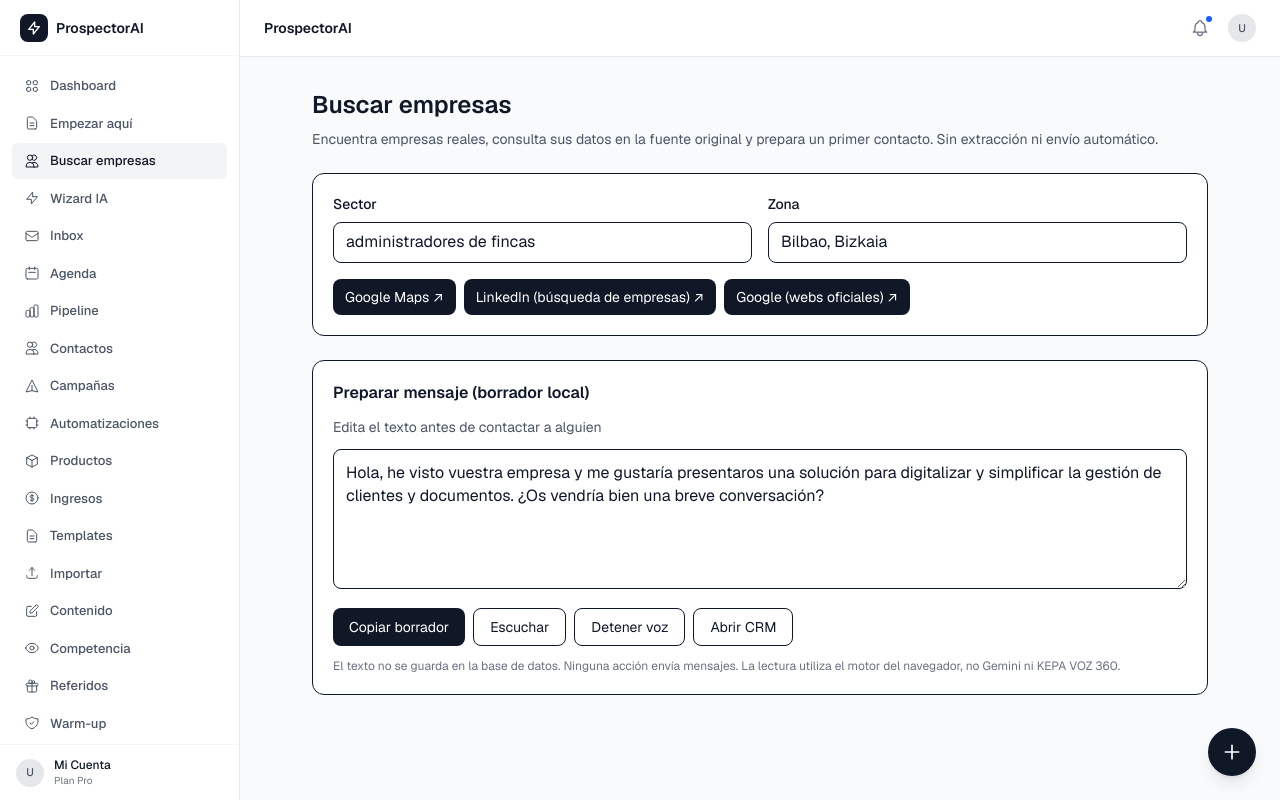
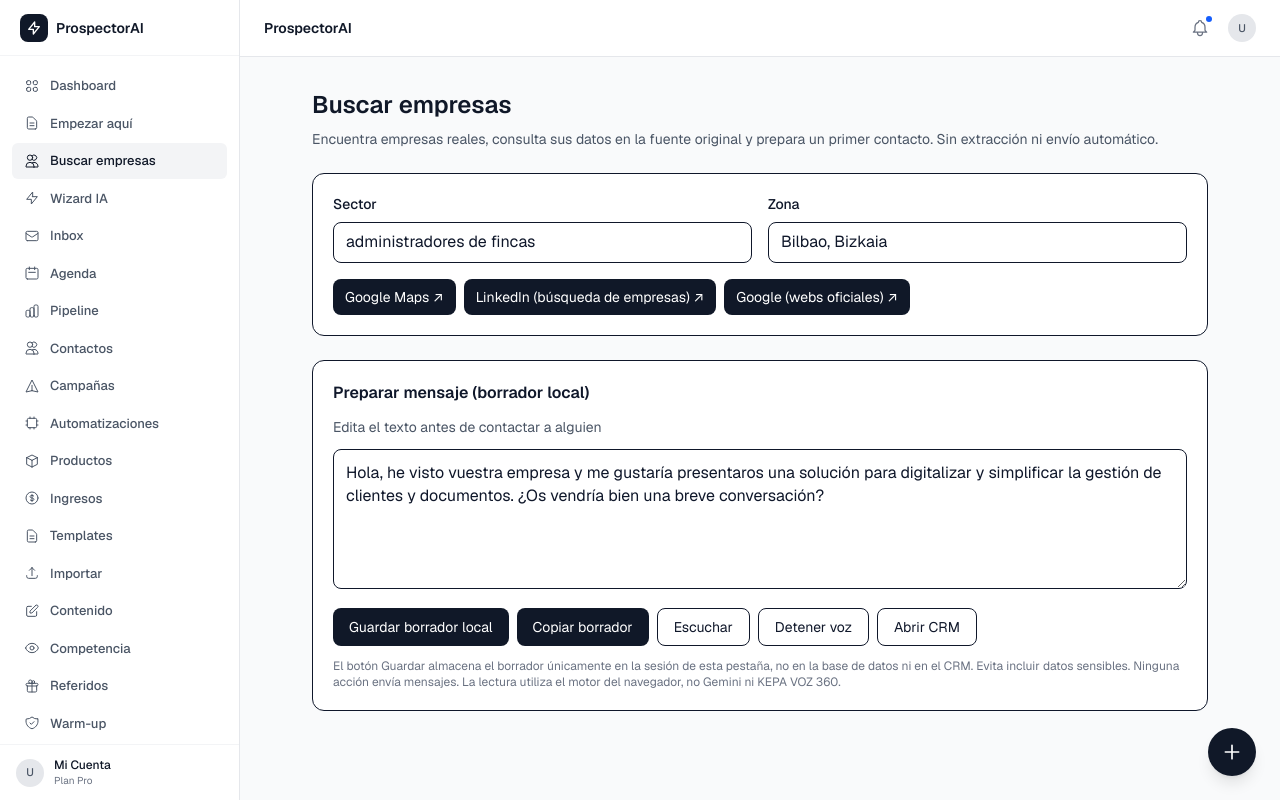
Before and after one commit to kepabilbao67-bot/prospector-AI, a Next.js app: page /buscar-empresas in a window 1280 px wide. Built offline with nearby package versions, Linux system fonts and the light colour scheme.

Commit message:
feat: save manual prospecting drafts in tab session without CRM writes

```diff
--- a/src/app/(dashboard)/buscar-empresas/page.tsx
+++ b/src/app/(dashboard)/buscar-empresas/page.tsx
@@ -1,6 +1,6 @@
 "use client";
 
-import { useMemo, useState } from "react";
+import { useEffect, useMemo, useState } from "react";
 import Link from "next/link";
 
 export default function BuscarEmpresasPage() {
@@ -8,6 +8,20 @@
   const [zona, setZona] = useState("Bilbao, Bizkaia");
   const [mensaje, setMensaje] = useState("Hola, he visto vuestra empresa y me gustaría presentaros una solución para digitalizar y simplificar la gestión de clientes y documentos. ¿Os vendría bien una breve conversación?");
   const [estado, setEstado] = useState("");
+
+  useEffect(() => {
+    try {
+      const previous = window.sessionStorage.getItem("prospector:manual-draft:v1");
+      if (previous) setMensaje(previous);
+    } catch { /* Browser may block session storage. */ }
+  }, []);
+
+  function guardarBorrador() {
+    try {
+      window.sessionStorage.setItem("prospector:manual-draft:v1", mensaje);
+      setEstado("Borrador guardado en esta pestaña. No está en el CRM ni se ha enviado.");
+    } catch { setEstado("No se pudo guardar en esta pestaña. Copia el texto para conservarlo."); }
+  }
 
   const busqueda = useMemo(() => [sector.trim(), zona.trim()].filter(Boolean).join(" "), [sector, zona]);
   const lista = [
@@ -54,13 +68,14 @@
         <label className="block text-sm text-gray-600" htmlFor="borrador-prospector">Edita el texto antes de contactar a alguien</label>
         <textarea id="borrador-prospector" rows={5} value={mensaje} onChange={e => setMensaje(e.target.value)} className="w-full rounded-lg border p-3 text-sm" />
         <div className="flex flex-wrap gap-2">
+          <button onClick={guardarBorrador} className="rounded-lg bg-gray-900 px-4 py-2 text-sm text-white">Guardar borrador local</button>
           <button onClick={copiar} className="rounded-lg bg-gray-900 px-4 py-2 text-sm text-white">Copiar borrador</button>
           <button onClick={escuchar} className="rounded-lg border px-4 py-2 text-sm">Escuchar</button>
           <button onClick={() => { if ("speechSynthesis" in window) window.speechSynthesis.cancel(); setEstado("Lectura detenida."); }} className="rounded-lg border px-4 py-2 text-sm">Detener voz</button>
           <Link href="/contacts" className="rounded-lg border px-4 py-2 text-sm">Abrir CRM</Link>
         </div>
         <p role="status" className="text-xs text-gray-600">{estado}</p>
-        <p className="text-xs text-gray-500">El texto no se guarda en la base de datos. Ninguna acción envía mensajes. La lectura utiliza el motor del navegador, no Gemini ni KEPA VOZ 360.</p>
+        <p className="text-xs text-gray-500">El botón Guardar almacena el borrador únicamente en la sesión de esta pestaña, no en la base de datos ni en el CRM. Evita incluir datos sensibles. Ninguna acción envía mensajes. La lectura utiliza el motor del navegador, no Gemini ni KEPA VOZ 360.</p>
       </div>
     </section>
   );
```
